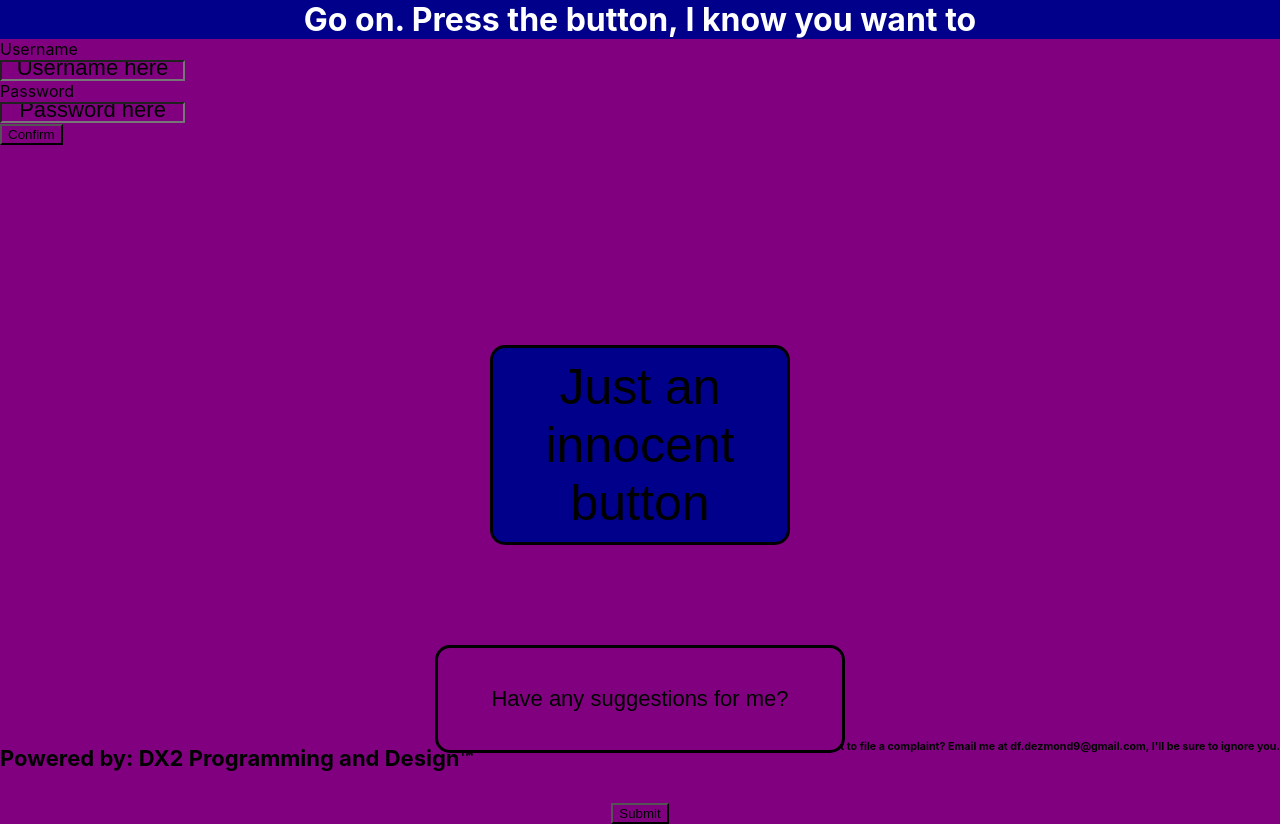
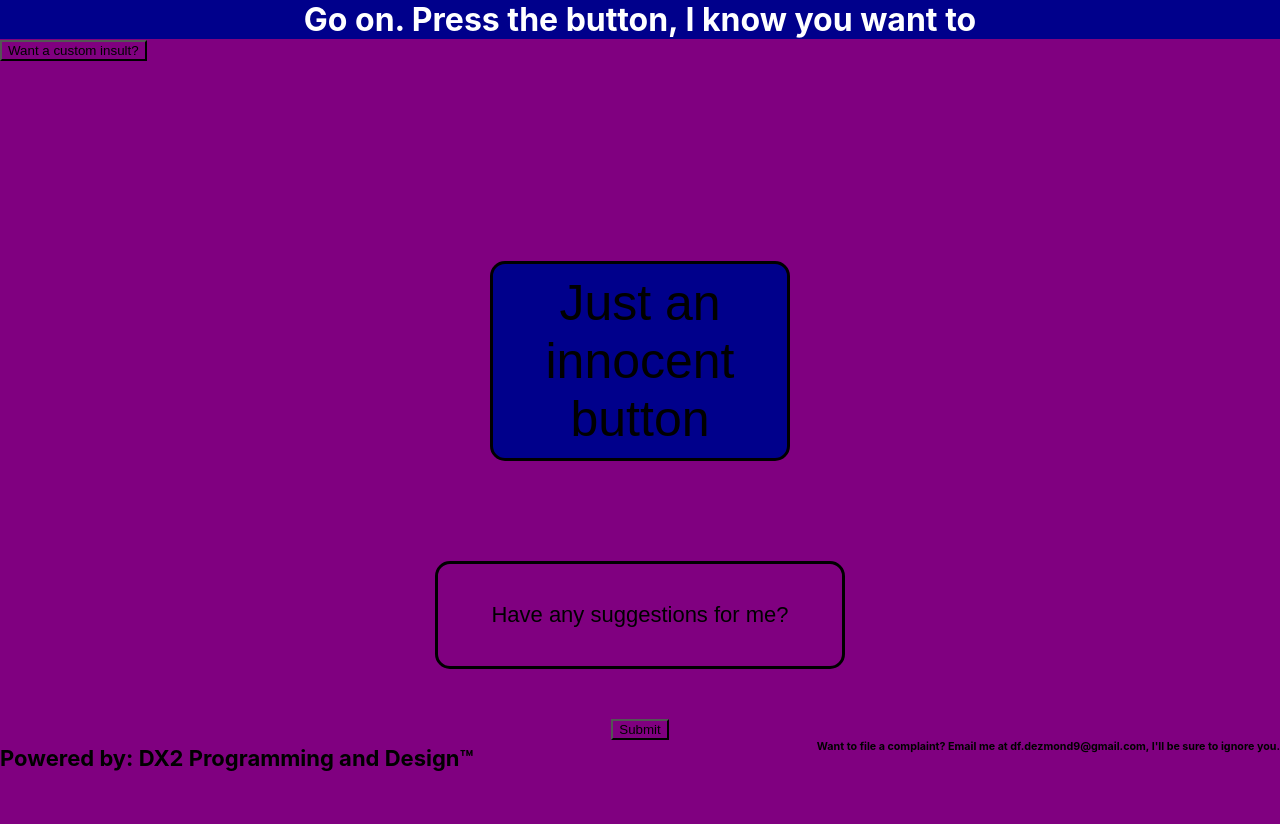
Before and after one commit to dezy-x2/rudeButton, a React (Create React App) app: page / in a window 1280 px wide. After the commit the page ends 800 px from the top, so only its background shows below. Built offline with nearby package versions, Linux system fonts and the light colour scheme.

Commit message:
cleaned up UI

```diff
--- a/src/App.js
+++ b/src/App.js
@@ -11,11 +11,14 @@ class App extends React.Component {
     this.state = {
       insult: false,
       submitted: false,
-      complaint: ''
+      complaint: '',
+      accButton: false,
     }
     this.buttonPress = this.buttonPress.bind(this);
     this.pressSubmit = this.pressSubmit.bind(this);
     this.handleTermChange = this.handleTermChange.bind(this);
+    this.handleAccButton = this.handleAccButton.bind(this);
+    this.buttonLabel = this.buttonLabel.bind(this);
   }
 
 
@@ -35,17 +38,33 @@ class App extends React.Component {
     }
   }
 
+  handleAccButton = () => {
+    if(!this.state.accButton) {
+      this.setState({ accButton: true });
+    } else {
+      this.setState({ accButton: false });
+    }
+  }
+
   handleTermChange(event) {
     this.setState({ complaint: event.target.value });
+  }
+
+  buttonLabel() {
+    if(!this.state.accButton) {
+      return "Want a custom insult?";
+    } else {
+      return "Close";
+    }
   }
 
   render() {
   return (
     <div>
-
     <div className="App">
       <h1 className="title">Go on. Press the button, I know you want to</h1>
-      <CrtAcc />
+  <button className="accbutton" onClick={this.handleAccButton}>{this.buttonLabel()}</button>
+      {this.state.accButton && <CrtAcc />}
       <button className="innButton" onClick={this.buttonPress}>Just an innocent button</button>
     </div>
       {this.state.insult && <TxtElement />}
```
